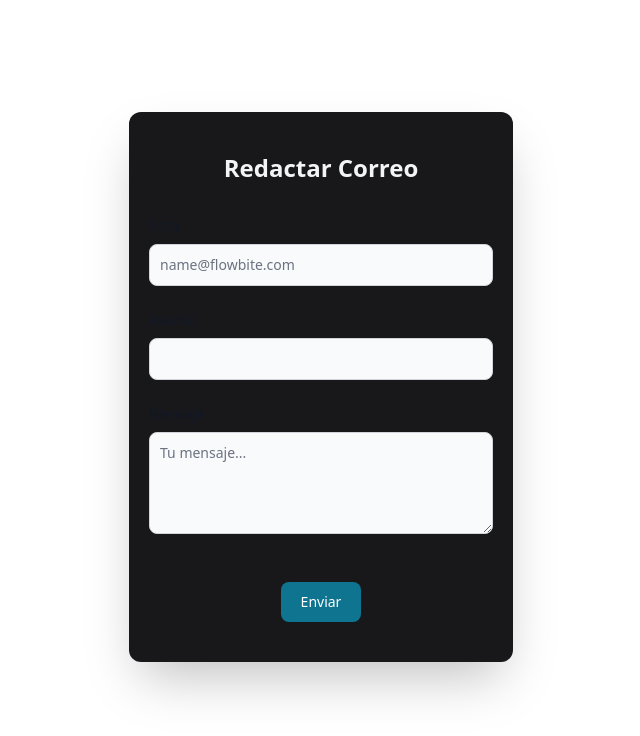
After one commit to mscoldev/MinMail, a Flask app: template app/templates/send.html in a window 1280 px wide. The commit adds this page. Shown: the top 736 px of the page, without its empty margins (319-959 px from the left). Run offline with Flask 2, Linux system fonts and the light colour scheme; the template is opened without the code that fills it, so the values that code supplies are empty; some libraries are stand-ins or nearby versions.

Commit message:
Agregada plantilla para el envio de correo

```diff
--- a/app/app.py
+++ b/app/app.py
@@ -1,5 +1,6 @@
 from doctest import debug
-from flask import Flask, render_template, request, redirect, url_for
+from flask import Flask, render_template, request, redirect, url_for, jsonify
+from controllers.db import getUser
 
 # Inicializando la aplicacion
 
@@ -24,13 +25,13 @@ def after_request(response):
 def index():
     cursos = ['PHP', 'Python', 'Java', 'JavaScript']
     data = {
-        'title': 'Home',
+        'title': 'Inicio Login',
         'wellcome': 'Saludos!',
         'cursos': cursos,
         'length': len(cursos)
     }
 # Enviamos la data al archivo HTML
-    return render_template('base.html', data=data)
+    return render_template('login.html', data=data)
 
 
 @app.route('/contactos/<nombre>')
@@ -40,6 +41,21 @@ def contactos(nombre):
         'nombre': nombre
     }
     return render_template('contacto.html', data=data)
+
+
+@app.route('/send')
+def send_mail():
+    data = {
+        'title': 'Send Mail'
+    }
+    return render_template('send.html', data=data)
+
+
+@app.route('/usuario')
+def usuario():
+    user = getUser('maser84')
+    return jsonify(user)
+
 
 # Un link directo ->
 
--- /dev/null
+++ b/app/templates/send.html
@@ -0,0 +1,47 @@
+<!DOCTYPE html>
+<html lang="en">
+
+<head>
+    <meta charset="UTF-8">
+    <meta http-equiv="X-UA-Compatible" content="IE=edge">
+    <meta name="viewport" content="width=device-width, initial-scale=1.0">
+    <script src="https://cdn.tailwindcss.com?plugins=forms,typography,aspect-ratio,line-clamp"></script>
+    <title>Document</title>
+</head>
+
+<body>
+
+    <div class="max-w-sm mx-auto my-28 bg-zinc-900 px-5 py-10 rounded-xl shadow-2xl ">
+        <div class="text-center mb-8">
+            <h1 class="text-gray-100 font-bold text-2xl">Redactar Correo</h1>
+        </div>
+        <form action="#">
+            <div class="mb-6">
+                <label for="email" class="block mb-2 text-sm font-medium text-gray-900 dark:text-gray-300">Para</label>
+                <input type="email" id="email" class="bg-gray-50 border border-gray-300 text-gray-900 text-sm rounded-lg focus:ring-blue-500 focus:border-blue-500 block w-full p-2.5 dark:bg-gray-700 dark:border-gray-600 dark:placeholder-gray-400 dark:text-white dark:focus:ring-blue-500 dark:focus:border-blue-500"
+                    placeholder="name@flowbite.com" required>
+            </div>
+            <div class="mb-6">
+                <label for="asunto" class="block mb-2 text-sm font-medium text-gray-900 dark:text-gray-300">Asunto</label>
+                <input type="text" id="asunto" class="bg-gray-50 border border-gray-300 text-gray-900 text-sm rounded-lg focus:ring-blue-500 focus:border-blue-500 block w-full p-2.5 dark:bg-gray-700 dark:border-gray-600 dark:placeholder-gray-400 dark:text-white dark:focus:ring-blue-500 dark:focus:border-blue-500"
+                    required>
+            </div>
+            <div class="mb-12">
+                <label for="msg" class="block mb-2 text-sm font-medium text-gray-900 dark:text-gray-300">Mensaje</label>
+                <textarea id="message" rows="4" class="block p-2.5 w-full text-sm text-gray-900 bg-gray-50 rounded-lg border border-gray-300 focus:ring-blue-500 focus:border-blue-500 dark:bg-gray-700 dark:border-gray-600 dark:placeholder-gray-400 dark:text-white dark:focus:ring-blue-500 dark:focus:border-blue-500"
+                    placeholder="Tu mensaje..."></textarea>
+            </div>
+
+            <div class="flex justify-around">
+                <div class="">
+                    <button type=" submit " class="text-white bg-cyan-700 hover:bg-cyan-800 focus:ring-4 focus:outline-none focus:ring-cyan-300 font-medium rounded-lg text-sm w-full sm:w-auto px-5 py-2.5 text-center dark:bg-cyan-600 dark:hover:bg-cyan-700
+                        dark:focus:ring-cyan-800 ">Enviar</button>
+                </div>
+
+            </div>
+
+    </div>
+    </form>
+</body>
+
+</html>
```
Also changed, not shown: app/controllers/db.py (+6 -6 lines), app/templates/base.html (deleted, +0 -42 lines), app/templates/layout-test.html (added, +22 -0 lines), app/templates/layout.html (+5 -13 lines), app/templates/login.html (added, +29 -0 lines), README.md (added), 1 other file.
